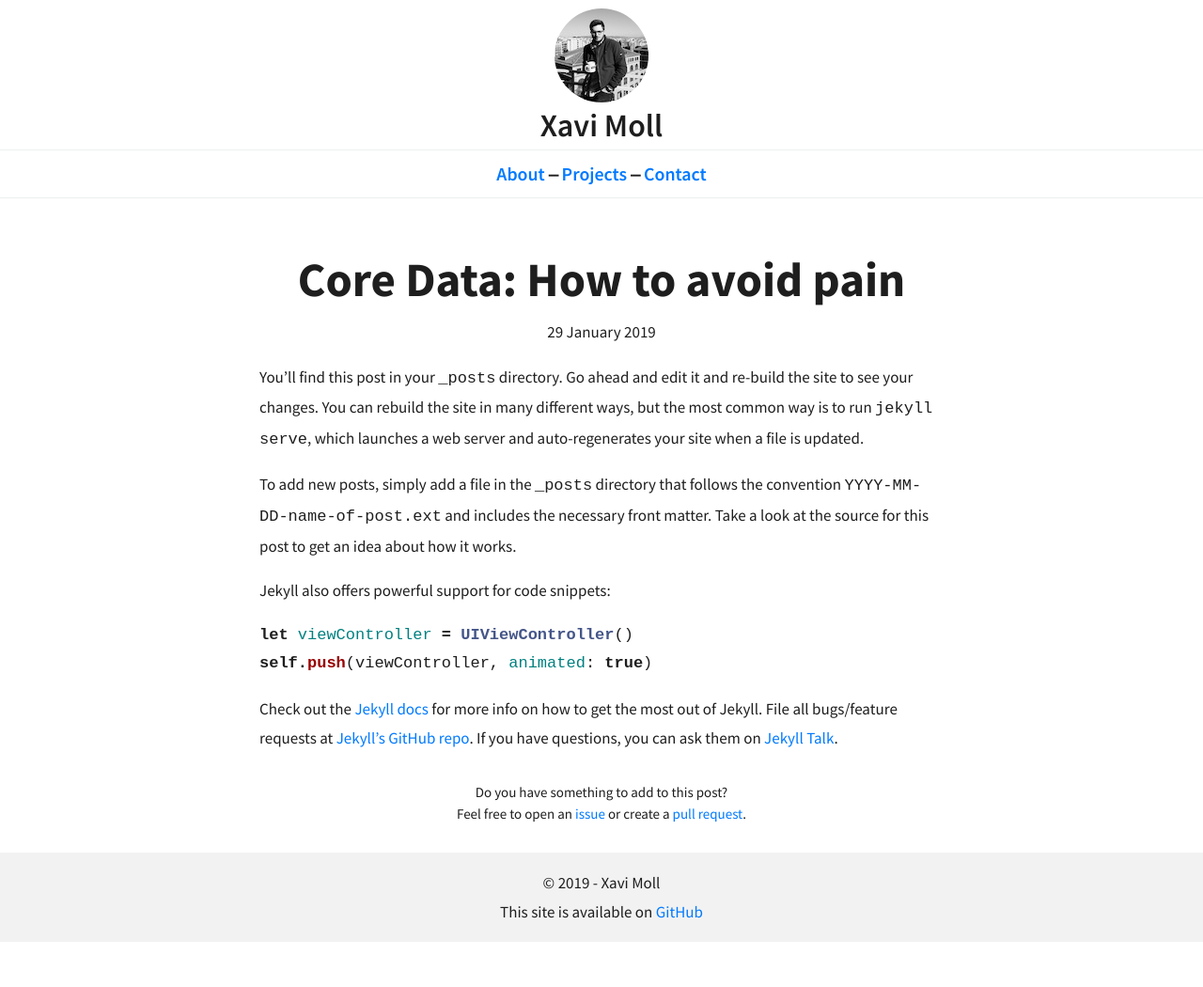
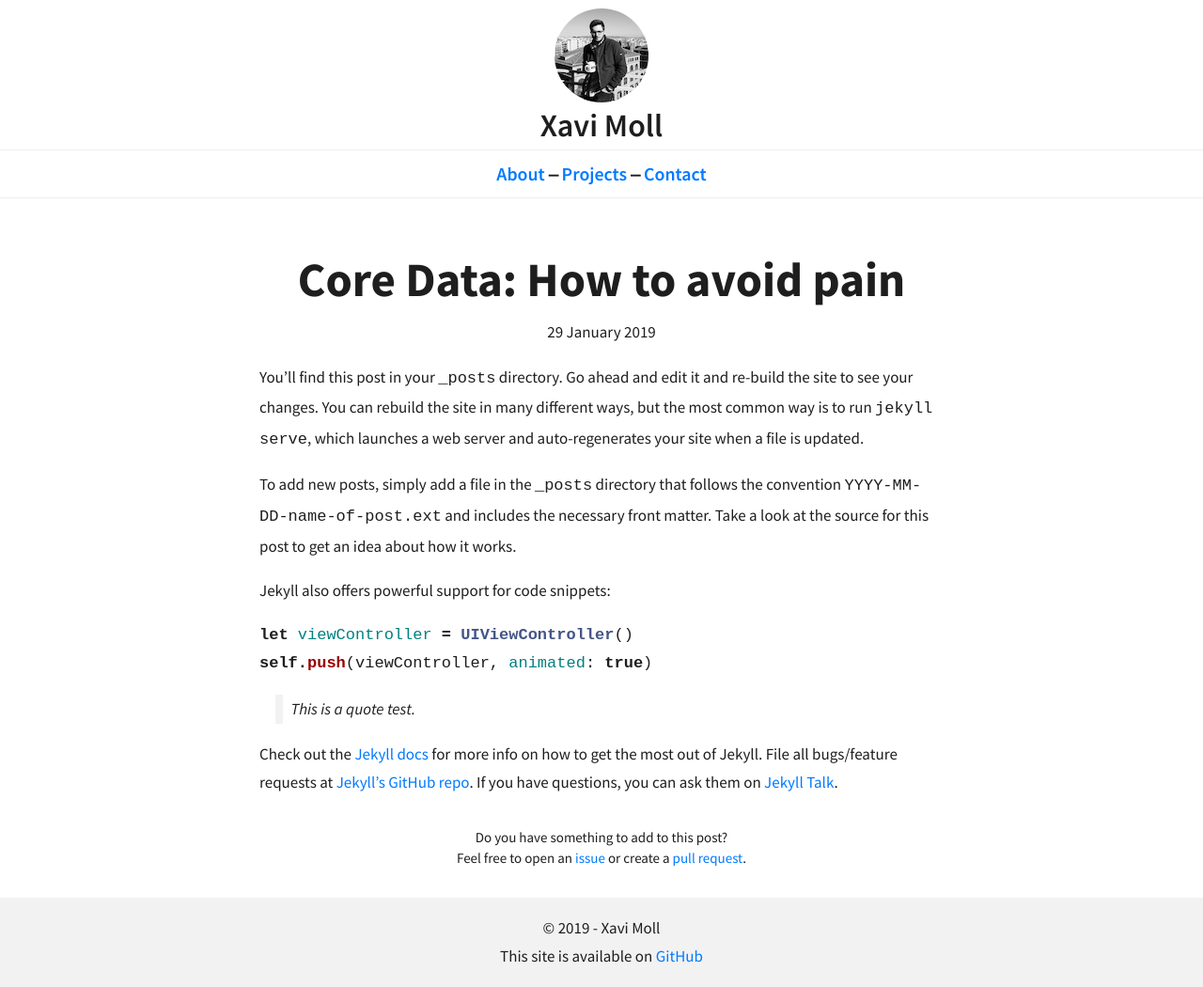
Before and after one commit to xmollv/xmollv.github.io, a Jekyll site: the page built from _posts/2019-01-29-welcome-to-jekyll.markdown, in a window 1280 px wide. Shown: the whole page at 94% size. Built offline with Jekyll 4.4.1, drawn with Linux system fonts in a browser that asks for light colours; before the commit the page ends 1002 px from its top, so only the background shows below that.

Commit message:
Added style for the quotes

````diff
--- a/_includes/head.html
+++ b/_includes/head.html
@@ -10,5 +10,5 @@
     <!-- <meta property="og:description" content="{{ page.excerpt }}" /> -->
     <link rel="stylesheet" href="/assets/css/base.css">
     <link rel="stylesheet" href="/assets/css/syntax-highlighter.css">
-    <link href="https://fonts.googleapis.com/css?family=Source+Sans+Pro:400,600,700" rel="stylesheet">
+    <link href="https://fonts.googleapis.com/css?family=Source+Sans+Pro:400,400i,600,600i,700,700i" rel="stylesheet">
 </head>
--- a/_posts/2019-01-29-welcome-to-jekyll.markdown
+++ b/_posts/2019-01-29-welcome-to-jekyll.markdown
@@ -17,6 +17,8 @@ let viewController = UIViewController()
 self.push(viewController, animated: true)
 ```
 
+> This is a quote test.
+
 Check out the [Jekyll docs][jekyll-docs] for more info on how to get the most out of Jekyll. File all bugs/feature requests at [Jekyll’s GitHub repo][jekyll-gh]. If you have questions, you can ask them on [Jekyll Talk][jekyll-talk].
 
 [jekyll-docs]: https://jekyllrb.com/docs/home
--- a/assets/css/base.css
+++ b/assets/css/base.css
@@ -82,6 +82,13 @@ a:visited {
     color: rgb(0, 122, 255);
 }
 
+blockquote {
+    border-left: 0.5em solid rgba(0, 0, 0, 0.05);
+    font-style: italic;
+    margin-left: 1em;
+    padding-left: 0.5em;
+}
+
 #feedback_pr {
     font-size: 15px;
     line-height: 1.5em;
````
